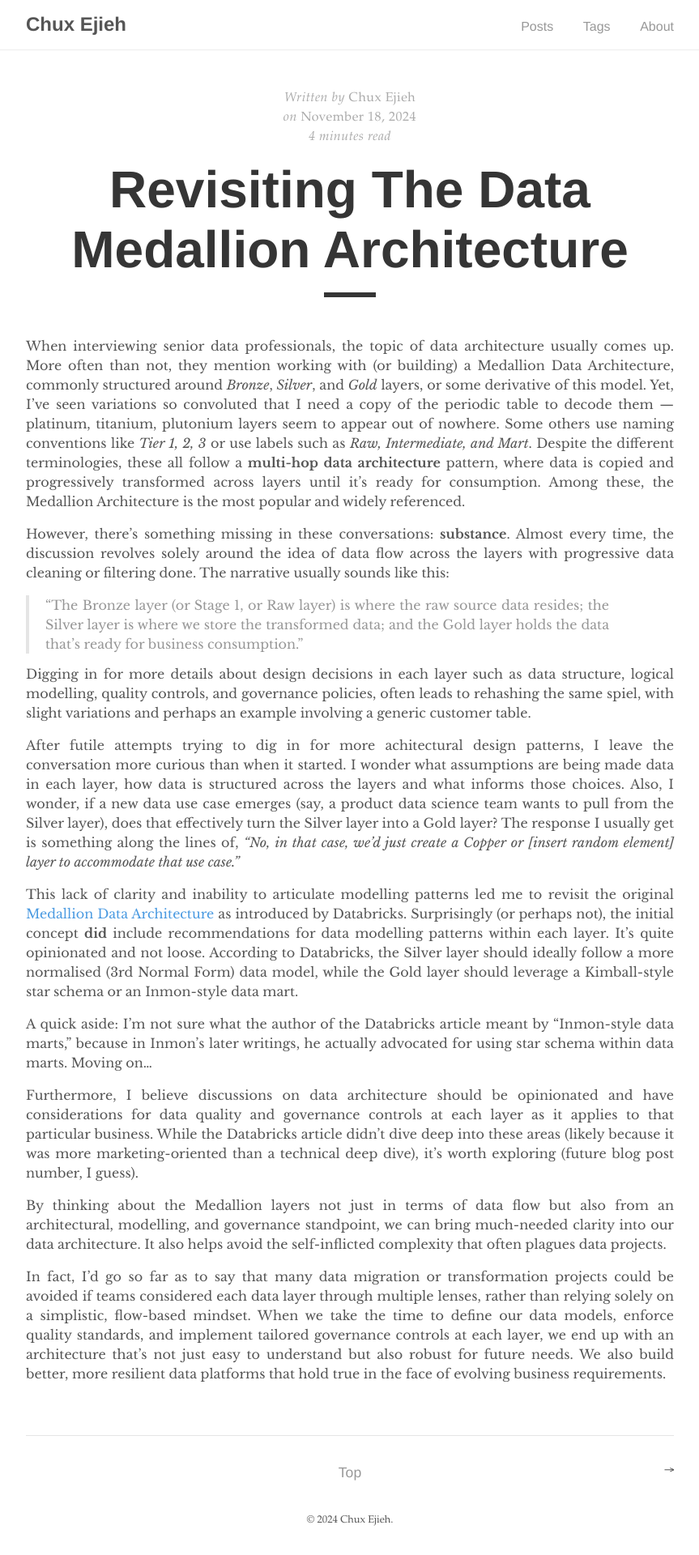
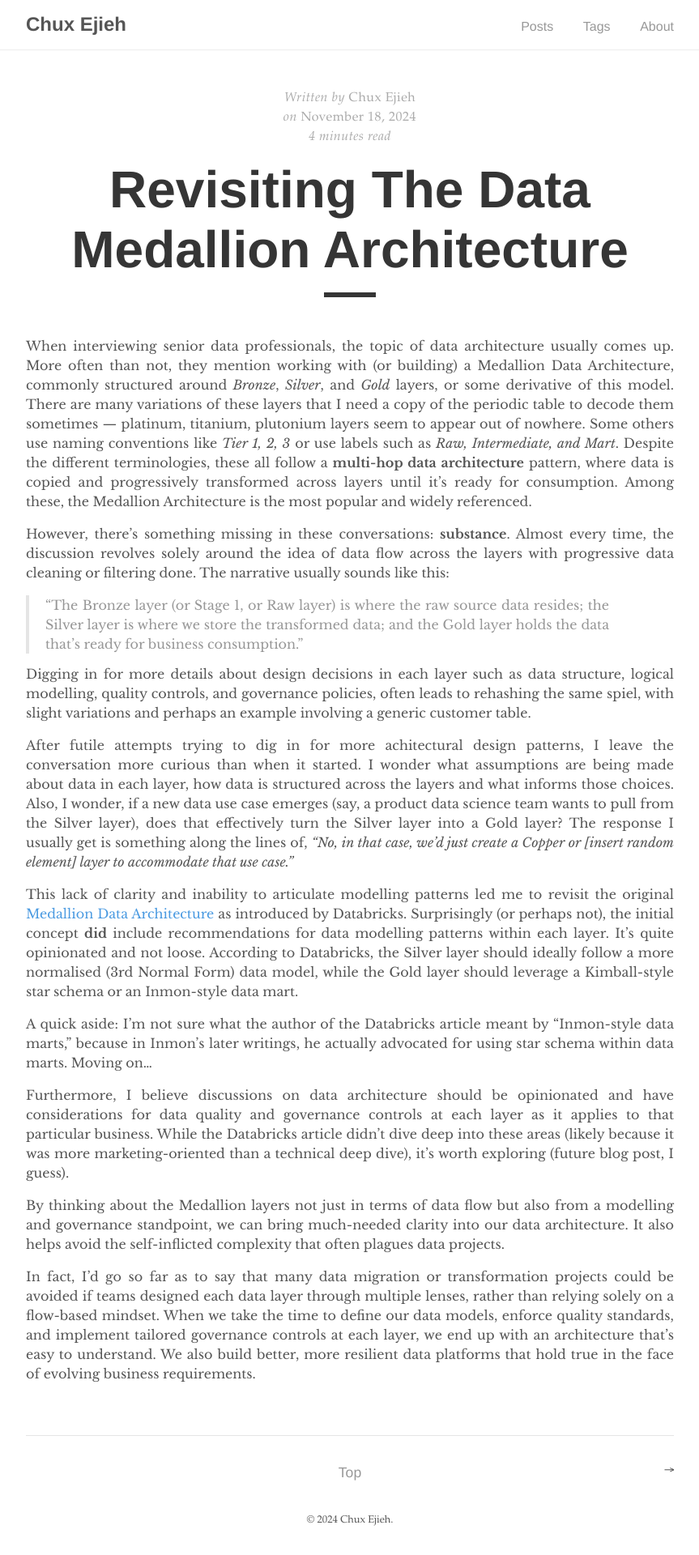
Before and after one commit to ejieh/ejieh.github.io, a Jekyll site: the page built from _posts/2024-11-18-revisiting-the-data-medallion-architecture.md, in a window 1280 px wide. Shown: the whole page at 81% size, without its empty margins (208-1071 px from the left). Built offline with Jekyll 4.4.1, drawn with Linux system fonts in a browser that asks for light colours.

```diff
--- a/_posts/2024-11-18-revisiting-the-data-medallion-architecture.md
+++ b/_posts/2024-11-18-revisiting-the-data-medallion-architecture.md
@@ -3,7 +3,7 @@ layout: post
 tags: data-arhitecture
 ---
 
-When interviewing senior data professionals, the topic of data architecture usually comes up. More often than not, they mention working with (or building) a Medallion Data Architecture, commonly structured around *Bronze*, *Silver*, and *Gold* layers, or some derivative of this model. Yet, I've seen variations so convoluted that I need a copy of the periodic table to decode them — platinum, titanium, plutonium layers seem to appear out of nowhere. Some others use naming conventions like *Tier 1, 2, 3* or use labels such as *Raw, Intermediate, and Mart*. Despite the different terminologies, these all follow a **multi-hop data architecture** pattern, where data is copied and progressively transformed across layers until it's ready for consumption. Among these, the Medallion Architecture is the most popular and widely referenced.
+When interviewing senior data professionals, the topic of data architecture usually comes up. More often than not, they mention working with (or building) a Medallion Data Architecture, commonly structured around *Bronze*, *Silver*, and *Gold* layers, or some derivative of this model. There are many variations of these layers that I need a copy of the periodic table to decode them sometimes — platinum, titanium, plutonium layers seem to appear out of nowhere. Some others use naming conventions like *Tier 1, 2, 3* or use labels such as *Raw, Intermediate, and Mart*. Despite the different terminologies, these all follow a **multi-hop data architecture** pattern, where data is copied and progressively transformed across layers until it's ready for consumption. Among these, the Medallion Architecture is the most popular and widely referenced.
 
 However, there’s something missing in these conversations: **substance**. Almost every time, the discussion revolves solely around the idea of data flow across the layers with progressive data cleaning or filtering done. The narrative usually sounds like this:
 
@@ -11,14 +11,14 @@ However, there’s something missing in these conversations: **substance**. Almo
 
 Digging in for more details about design decisions in each layer such as data structure, logical modelling, quality controls, and governance policies, often leads to rehashing the same spiel, with slight variations and perhaps an example involving a generic customer table.
 
-After futile attempts trying to dig in for more achitectural design patterns, I leave the conversation more curious than when it started. I wonder what assumptions are being made data in each layer, how data is structured across the layers and what informs those choices. Also, I wonder, if a new data use case emerges (say, a product data science team wants to pull from the Silver layer), does that effectively turn the Silver layer into a Gold layer? The response I usually get is something along the lines of, *"No, in that case, we’d just create a Copper or \[insert random element] layer to accommodate that use case."*
+After futile attempts trying to dig in for more achitectural design patterns, I leave the conversation more curious than when it started. I wonder what assumptions are being made about data in each layer, how data is structured across the layers and what informs those choices. Also, I wonder, if a new data use case emerges (say, a product data science team wants to pull from the Silver layer), does that effectively turn the Silver layer into a Gold layer? The response I usually get is something along the lines of, *"No, in that case, we’d just create a Copper or \[insert random element] layer to accommodate that use case."*
 
 This lack of clarity and inability to articulate modelling patterns led me to revisit the original [Medallion Data Architecture](https://www.databricks.com/glossary/medallion-architecture) as introduced by Databricks. Surprisingly (or perhaps not), the initial concept **did** include recommendations for data modelling patterns within each layer. It's quite opinionated and not loose. According to Databricks, the Silver layer should ideally follow a more normalised (3rd Normal Form) data model, while the Gold layer should leverage a Kimball-style star schema or an Inmon-style data mart.
 
 A quick aside: I’m not sure what the author of the Databricks article meant by “Inmon-style data marts,” because in Inmon's later writings, he actually advocated for using star schema within data marts. Moving on...
 
-Furthermore, I believe discussions on data architecture should be opinionated and have considerations for data quality and governance controls at each layer as it applies to that particular business. While the Databricks article didn’t dive deep into these areas (likely because it was more marketing-oriented than a technical deep dive), it’s worth exploring (future blog post number, I guess).
+Furthermore, I believe discussions on data architecture should be opinionated and have considerations for data quality and governance controls at each layer as it applies to that particular business. While the Databricks article didn’t dive deep into these areas (likely because it was more marketing-oriented than a technical deep dive), it’s worth exploring (future blog post, I guess).
 
-By thinking about the Medallion layers not just in terms of data flow but also from an architectural, modelling, and governance standpoint, we can bring much-needed clarity into our data architecture. It also helps avoid the self-inflicted complexity that often plagues data projects.
+By thinking about the Medallion layers not just in terms of data flow but also from a modelling and governance standpoint, we can bring much-needed clarity into our data architecture. It also helps avoid the self-inflicted complexity that often plagues data projects.
 
-In fact, I’d go so far as to say that many data migration or transformation projects could be avoided if teams considered each data layer through multiple lenses, rather than relying solely on a simplistic, flow-based mindset. When we take the time to define our data models, enforce quality standards, and implement tailored governance controls at each layer, we end up with an architecture that’s not just easy to understand but also robust for future needs. We also build better, more resilient data platforms that hold true in the face of evolving business requirements.
+In fact, I’d go so far as to say that many data migration or transformation projects could be avoided if teams designed each data layer through multiple lenses, rather than relying solely on a flow-based mindset. When we take the time to define our data models, enforce quality standards, and implement tailored governance controls at each layer, we end up with an architecture that’s easy to understand. We also build better, more resilient data platforms that hold true in the face of evolving business requirements.
```
